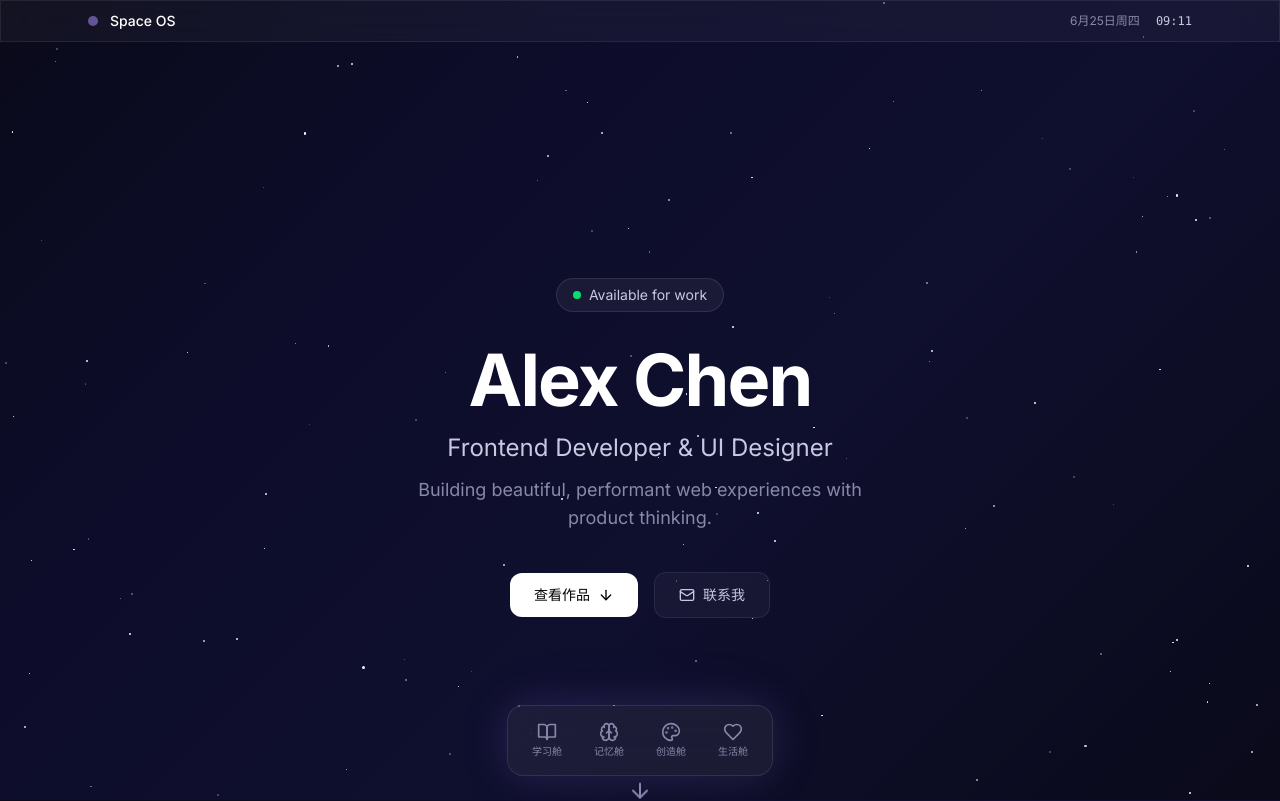
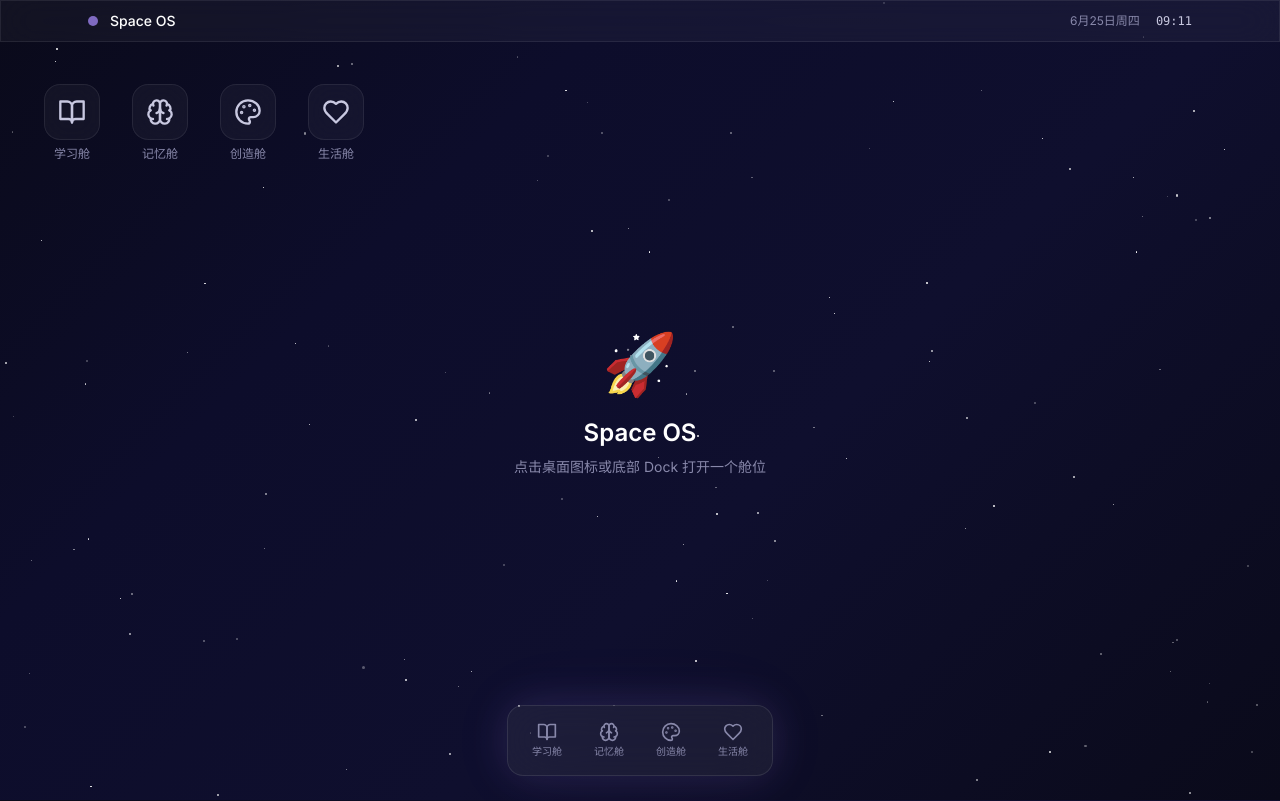
Before and after one commit to tacqing-jpg/Tac-, a Next.js app: page / in a window 1280 px wide. Shown: the top 801 px of the page. Built offline with nearby package versions, Linux system fonts and the light colour scheme.

Commit message:
feat: desktop page with cabin icons and windows

```diff
--- a/app/page.tsx
+++ b/app/page.tsx
@@ -1,19 +1,74 @@
-import { Home } from "@/components/sections/Home";
-import { About } from "@/components/sections/About";
-import { Experience } from "@/components/sections/Experience";
-import { Projects } from "@/components/sections/Projects";
-import { Skills } from "@/components/sections/Skills";
-import { Contact } from "@/components/sections/Contact";
+"use client";
+
+import { useNavStore } from "@/store/navStore";
+import { DesktopIcon } from "@/components/ui/DesktopIcon";
+import { CabinWindow } from "@/components/ui/CabinWindow";
+import { StudyCabin } from "@/components/cabins/StudyCabin";
+import { MemoryCabin } from "@/components/cabins/MemoryCabin";
+import { CreateCabin } from "@/components/cabins/CreateCabin";
+import { LifeCabin } from "@/components/cabins/LifeCabin";
+import { BookOpen, Brain, Palette, Heart } from "lucide-react";
+
+const CABINS = [
+  { id: "study", label: "学习舱", icon: BookOpen, emoji: "📚" },
+  { id: "memory", label: "记忆舱", icon: Brain, emoji: "🧠" },
+  { id: "create", label: "创造舱", icon: Palette, emoji: "🎨" },
+  { id: "life", label: "生活舱", icon: Heart, emoji: "💛" },
+] as const;
+
+const CABIN_CONTENT: Record<string, React.ComponentType> = {
+  study: StudyCabin,
+  memory: MemoryCabin,
+  create: CreateCabin,
+  life: LifeCabin,
+};
 
 export default function Page() {
+  const { activeSection, setActiveSection } = useNavStore();
+
   return (
-    <main>
-      <Home />
-      <About />
-      <Experience />
-      <Projects />
-      <Skills />
-      <Contact />
-    </main>
+    <div className="min-h-[calc(100vh-3rem)]">
+      {/* Desktop area — shortcut icons */}
+      <div className="flex flex-wrap gap-2 p-8 pt-6">
+        {CABINS.map((cabin) => (
+          <DesktopIcon
+            key={cabin.id}
+            id={cabin.id}
+            label={cabin.label}
+            icon={cabin.icon}
+            onClick={setActiveSection}
+          />
+        ))}
+      </div>
+
+      {/* Cabin windows */}
+      {CABINS.map((cabin) => {
+        const Content = CABIN_CONTENT[cabin.id];
+        return (
+          <CabinWindow
+            key={cabin.id}
+            open={activeSection === cabin.id}
+            onClose={() => setActiveSection(cabin.id)}
+            title={cabin.label}
+            emoji={cabin.emoji}
+          >
+            <Content />
+          </CabinWindow>
+        );
+      })}
+
+      {/* Empty state — when no cabin is open */}
+      {!activeSection && (
+        <div className="flex flex-col items-center justify-center pt-32 text-center">
+          <p className="text-6xl mb-6">🚀</p>
+          <h1 className="text-2xl font-semibold text-text-primary mb-2">
+            Space OS
+          </h1>
+          <p className="text-text-tertiary text-sm max-w-sm">
+            点击桌面图标或底部 Dock 打开一个舱位
+          </p>
+        </div>
+      )}
+    </div>
   );
 }
--- a/store/navStore.ts
+++ b/store/navStore.ts
@@ -8,8 +8,11 @@ interface NavState {
 }
 
 export const useNavStore = create<NavState>((set) => ({
-  activeSection: "home",
+  activeSection: "",
   cmdKOpen: false,
-  setActiveSection: (section) => set({ activeSection: section }),
+  setActiveSection: (section) =>
+    set((state) => ({
+      activeSection: state.activeSection === section ? "" : section,
+    })),
   setCmdKOpen: (open) => set({ cmdKOpen: open }),
 }));
```
